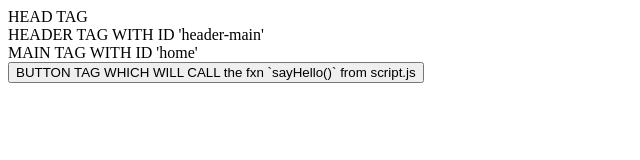
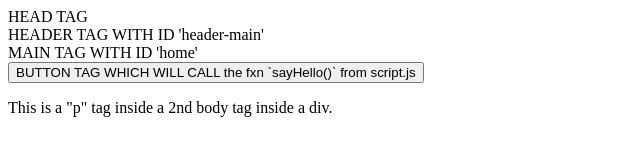
Before and after one commit to LeifDuncan/git_test_2, a plain HTML site: page index.html in a window 1280 px wide. Shown: the whole page, without its empty margins (0-640 px from the left). Drawn offline with Linux system fonts and the light colour scheme.

Commit message:
Added div > body > paragraph with text.

```diff
--- a/index.html
+++ b/index.html
@@ -17,5 +17,12 @@
             BUTTON TAG WHICH WILL CALL the fxn `sayHello()` from script.js
         </button>
     </body>
+    <div>
+        <body>
+            <p>
+                This is a "p" tag inside a 2nd body tag inside a div.
+            </p>
+        </body>
+    </div>
     <script src="./script.js"></script>
 </html>
```
